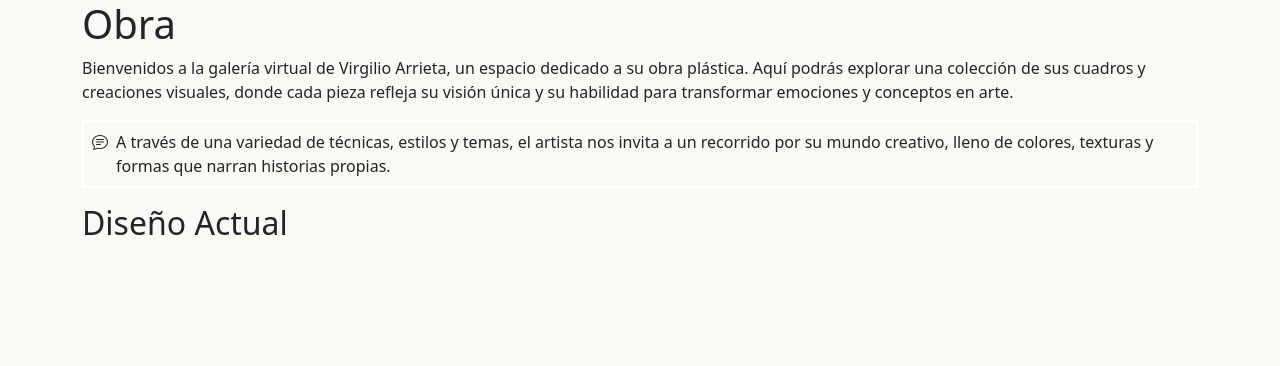
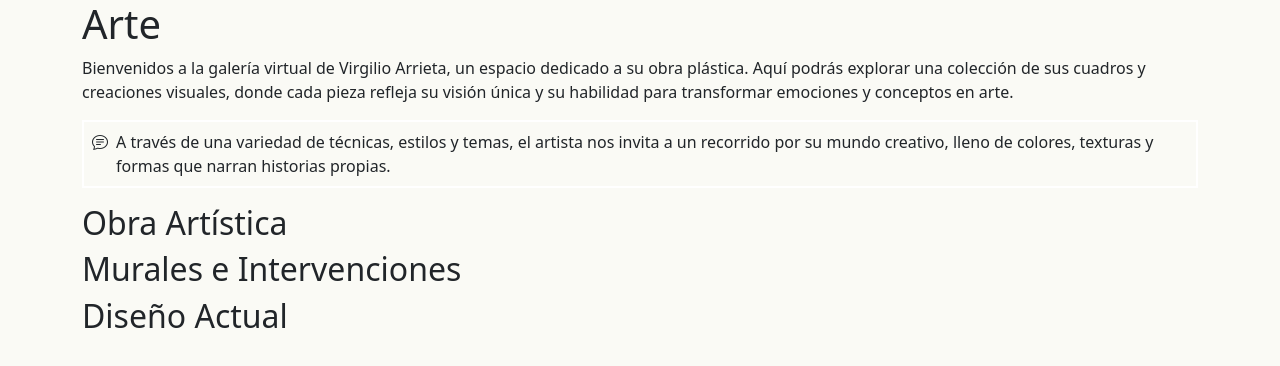
Before and after one commit to DevAnd7/VA-WebPage, a React (Vite) app in the folder VA-WP/: page /arte in a window 1280 px wide. Shown: the top 366 px of the page. Built offline with nearby package versions, Linux system fonts and the light colour scheme.

Commit message:
mejora de la card

```diff
--- a/VA-WP/src/Pages/Arte.jsx
+++ b/VA-WP/src/Pages/Arte.jsx
@@ -1,13 +1,17 @@
 const Arte = () => {
     return (
         <div className="container">
-            <h1>Obra</h1>
+            <h1>Arte</h1>
             <p>Bienvenidos a la galería virtual de Virgilio Arrieta, un espacio dedicado a su obra plástica. Aquí podrás explorar una colección de sus cuadros y creaciones visuales, donde cada pieza refleja su visión única y su habilidad para transformar emociones y conceptos en arte.</p>
 
             <p className="border border-2 border-white d-flex gap-2 p-2"><i className="bi bi-chat-text"></i>
             A través de una variedad de técnicas, estilos y temas, el artista nos invita a un recorrido por su mundo creativo, lleno de colores, texturas y formas que narran historias propias.</p>
 
-            <h2 id="diseñoActual">Diseño Actual</h2>
+            <h2 id="ObraArtistica">Obra Artística</h2>
+
+            <h2 id="MuraleseIntervenciones">Murales e Intervenciones</h2>
+
+            <h2 id="DiseñoActual">Diseño Actual</h2>
 
         </div>
     )
--- a/VA-WP/src/Pages/Home/SeccionPintor.jsx
+++ b/VA-WP/src/Pages/Home/SeccionPintor.jsx
@@ -9,7 +9,7 @@ const data = [
         titulo: "Obra Artística",
         img: "/public/VA taller.webp",
         texto: "La obra pictórica del artista explora distintos lenguajes visuales a través de cuadros que combinan técnica, intuición y experimentación. Cada pieza es un espacio de investigación estética donde el color, la forma y la materia dialogan, dando lugar a composiciones que oscilan entre lo conceptual y lo emocional.",
-        ruta: ""
+        ruta: "/Arte#ObraArtistica"
     },
 
     {
@@ -17,7 +17,7 @@ const data = [
         titulo: "Murales e Intervenciones",
         img: "/public/VA taller.webp",
         texto: "Más allá del lienzo, su trabajo se expande hacia el espacio con esculturas murales e intervenciones que integran arte y arquitectura. Estas obras transforman superficies en experiencias visuales, aportando volumen, textura y carácter a los entornos donde se insertan.",
-        ruta: ""
+        ruta: "/Arte#MuraleseIntervenciones"
     },
 
     {
@@ -25,7 +25,7 @@ const data = [
         titulo: "Diseño Actual",
         img: "/public/VA taller.webp",
         texto: "Su universo creativo también se traslada al ámbito del diseño aplicado, dando forma a piezas accesibles como camisetas, tazas, bolsos o ediciones gráficas. Estos objetos permiten llevar el arte al día a día, manteniendo la identidad visual del artista en formatos cercanos y funcionales.",
-        ruta: "/Arte#diseñoActual"
+        ruta: "/Arte#DiseñoActual"
     }
 ]
 
```
